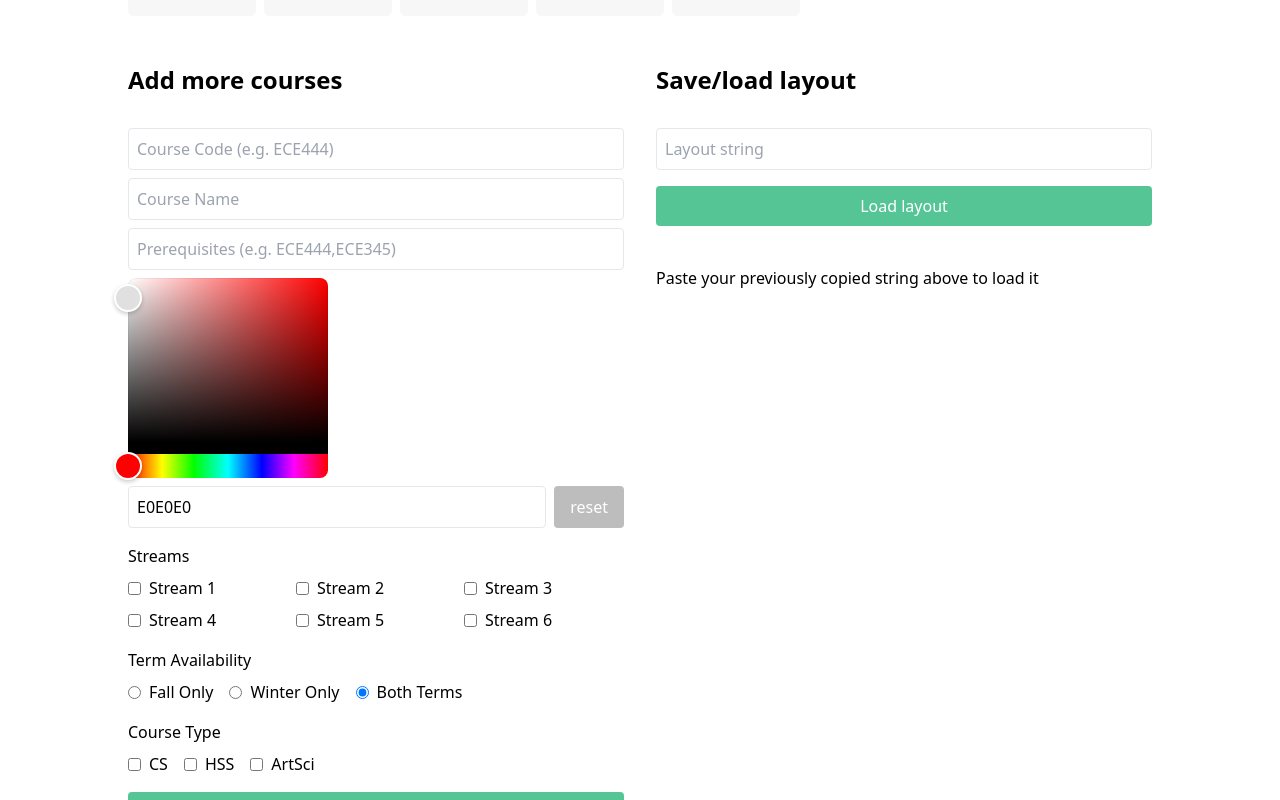
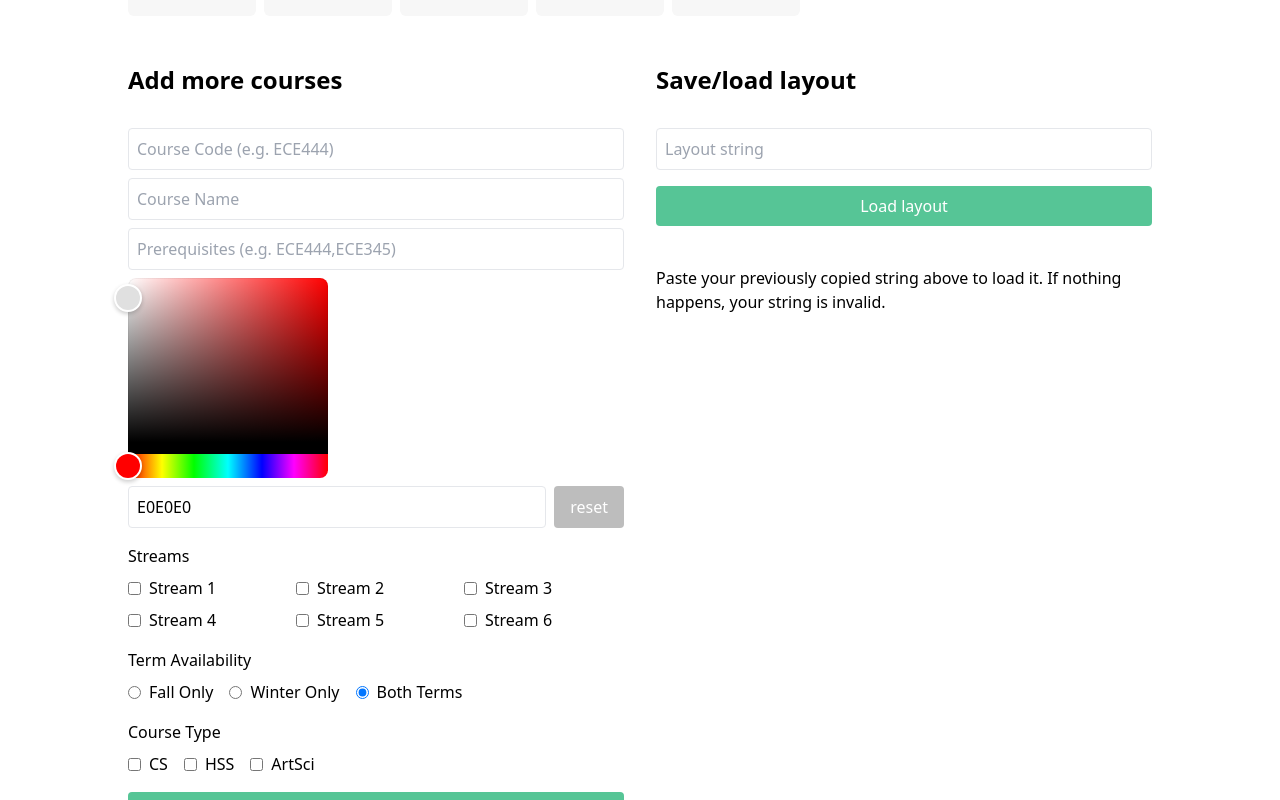
Before and after one commit to sunnwydays/ecepathmaker, a React (Vite) app: page / in a window 1280 px wide. Shown: the part 800-1600 px from the top of the page. Built offline with nearby package versions, Linux system fonts and the light colour scheme.

Commit message:
Remove valid string checking when typing

```diff
--- a/src/components/LoadLayout.tsx
+++ b/src/components/LoadLayout.tsx
@@ -3,20 +3,16 @@ import { isValidString, parseString } from "./parseString";
 import { LoadLayoutProps } from "../types/CourseTypes";
 
 const LoadLayout:FC<LoadLayoutProps> = ({ courses, coursesOnGrid, coursesUsed, setCourses, setCoursesOnGrid, setCoursesUsed }) => {
-    const [isValid, setIsValid] = useState(true);
     const [str, setStr] = useState('')
 
     const handleInputChange = (e: React.ChangeEvent<HTMLInputElement>) => {
         const val = e.target.value;
         setStr(val);
-
-        // empty string is valid
-        setIsValid(isValidString(val));
     }
 
     const handleSubmit = (e: React.FormEvent) => {
         e.preventDefault();
-        if (!str.length || !isValid) return;
+        if (!str.length || !isValidString(str)) return;
 
         const result = parseString(str);
 
@@ -47,16 +43,11 @@ const LoadLayout:FC<LoadLayoutProps> = ({ courses, coursesOnGrid, coursesUsed, s
                     className="
                         bg-green2 text-white px-4 py-2 rounded
                         hover:bg-green3 transition-all
-                        disabled:opacity-50 disabled:cursor-not-allowed disabled:hover:bg-green2
                     "
-                    disabled={!isValid}
                 >
                     Load layout
                 </button>
-                {isValid ?
-                    <p className="mt-6 max-w-xl">Paste your previously copied string above to load it</p> :
-                    <p className="mt-6 max-w-xl text-comp3">String is invalid</p>
-                }
+                <p className="mt-6 max-w-xl">Paste your previously copied string above to load it. If nothing happens, your string is invalid.</p>
             </form>
         </section>
     );
```
